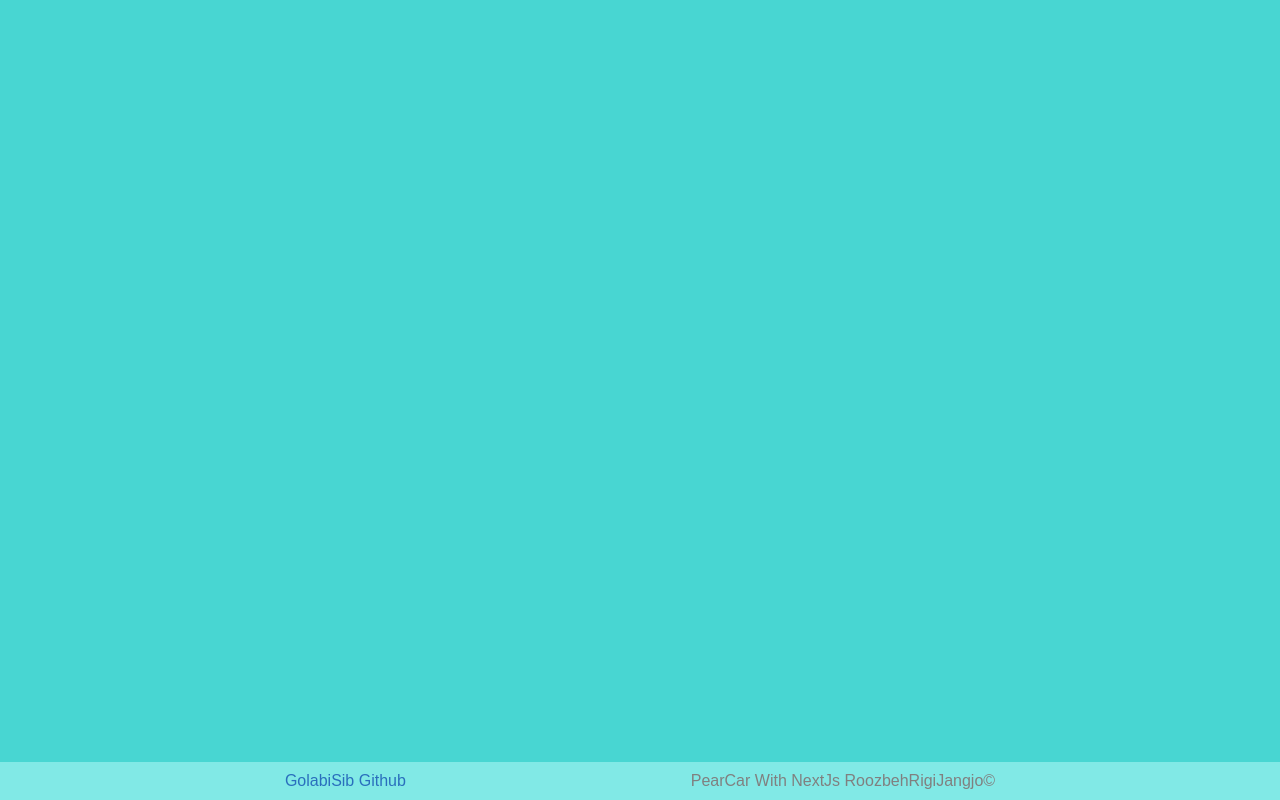
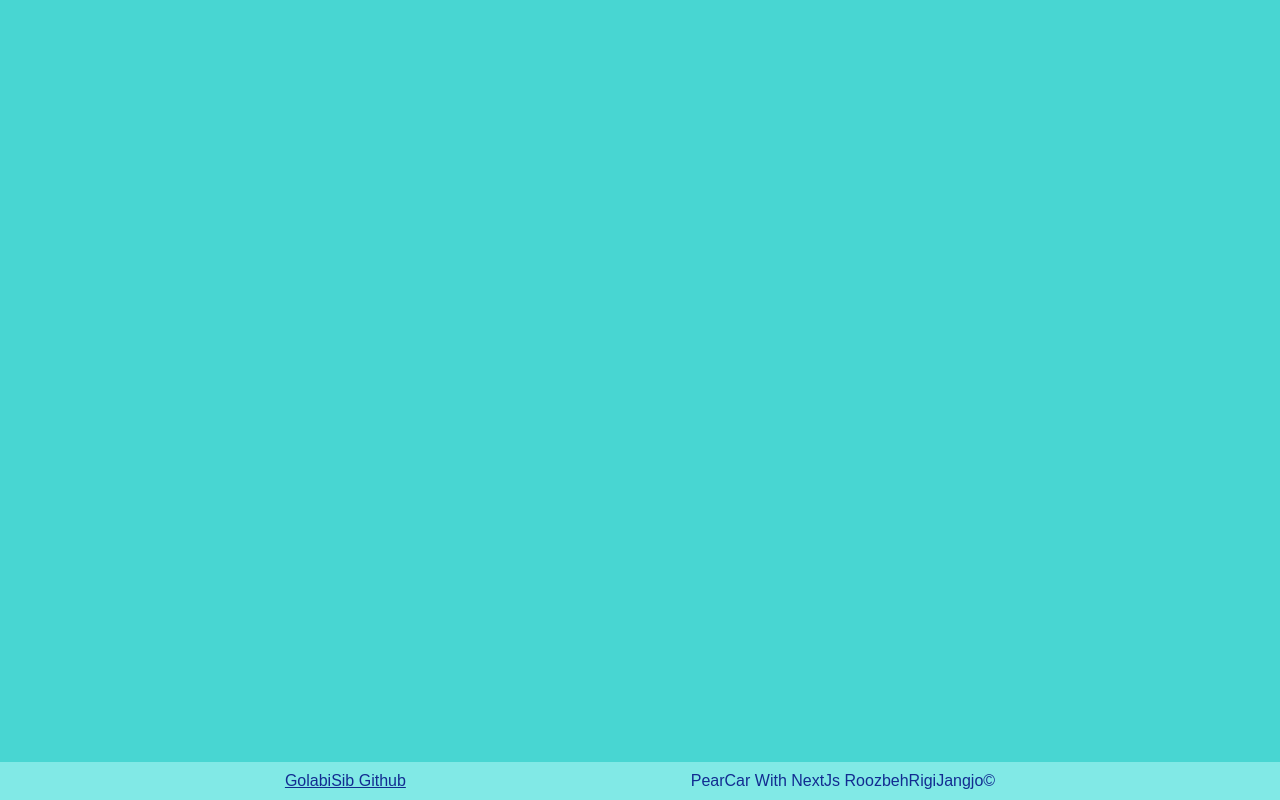
Before and after one commit to golabisib/CarStore, a Next.js app in the folder pearcar/: page / in a window 1280 px wide. In both pictures the pointer is over the link "GolabiSib Github". Shown: the part 392-1192 px from the top of the page. Built offline with nearby package versions, Linux system fonts and the light colour scheme.

Commit message:
Feature: The hover for link tag in footer is add.

```diff
--- a/pearcar/styles/Layout.module.scss
+++ b/pearcar/styles/Layout.module.scss
@@ -24,7 +24,7 @@
     justify-content: space-evenly;
     background-color: $firozehiColor;
     text-align: center;
-    color: grey;
+    color: $darkBlueColor ;
     padding: 10px 0;
     margin-top: 30px;
   }
@@ -32,6 +32,10 @@
   .footer a {
     text-decoration: none;
     color: $blueColor;
+  }
+  :hover.footer a  {
+    text-decoration: underline;
+    color: $darkBlueColor;
   }
 
   .container {
```
